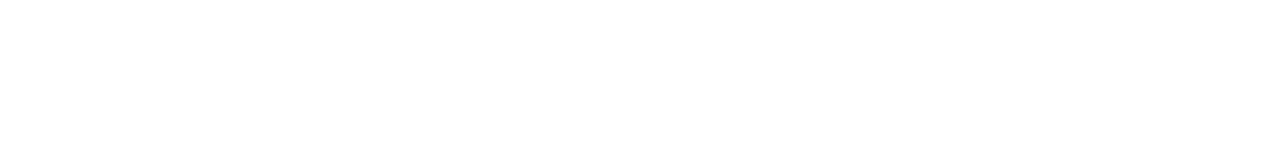
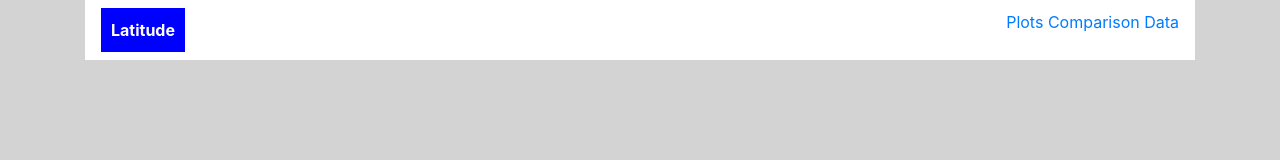
Before and after one commit to mpetersen49/Web-Design-Challenge, a plain HTML site: page index.html in a window 1280 px wide. Drawn offline with nearby package versions, Linux system fonts and the light colour scheme.

Commit message:
Added navbar and style.css

```diff
--- a/index.html
+++ b/index.html
@@ -7,10 +7,29 @@
   <meta http-equiv="X-UA-Compatible" content="ie=edge">
   <title>Web design homework</title>
   <link rel="stylesheet" href="https://stackpath.bootstrapcdn.com/bootstrap/4.1.3/css/bootstrap.min.css">
+  <link rel="stylesheet" type="text/css" href="style.css">
 </head>
 
-<body>
+<body style="background-color: lightgray">
     <div class="container">
+
+      <!-- navbar -->
+      <nav class="navbar">
+        <nav class="nav-link">Latitude</nav>
+        <ul>
+          <li>
+            <a href="#">Plots</a>
+          </li>
+          <li>
+            <a href="#">Comparison</a>
+          </li>
+          <li>
+            <a href="#">Data</a>
+          </li>
+        </ul>
+      </nav>
+
+
 
     </div>
 </body>
--- /dev/null
+++ b/style.css
@@ -0,0 +1,14 @@
+.navbar {
+    background: white;
+}
+
+.navbar li {
+    display: inline-block;
+}
+
+.nav-link {
+    background: blue;
+    padding: 10px;
+    color: white;
+    font-weight: bold;
+}
```
